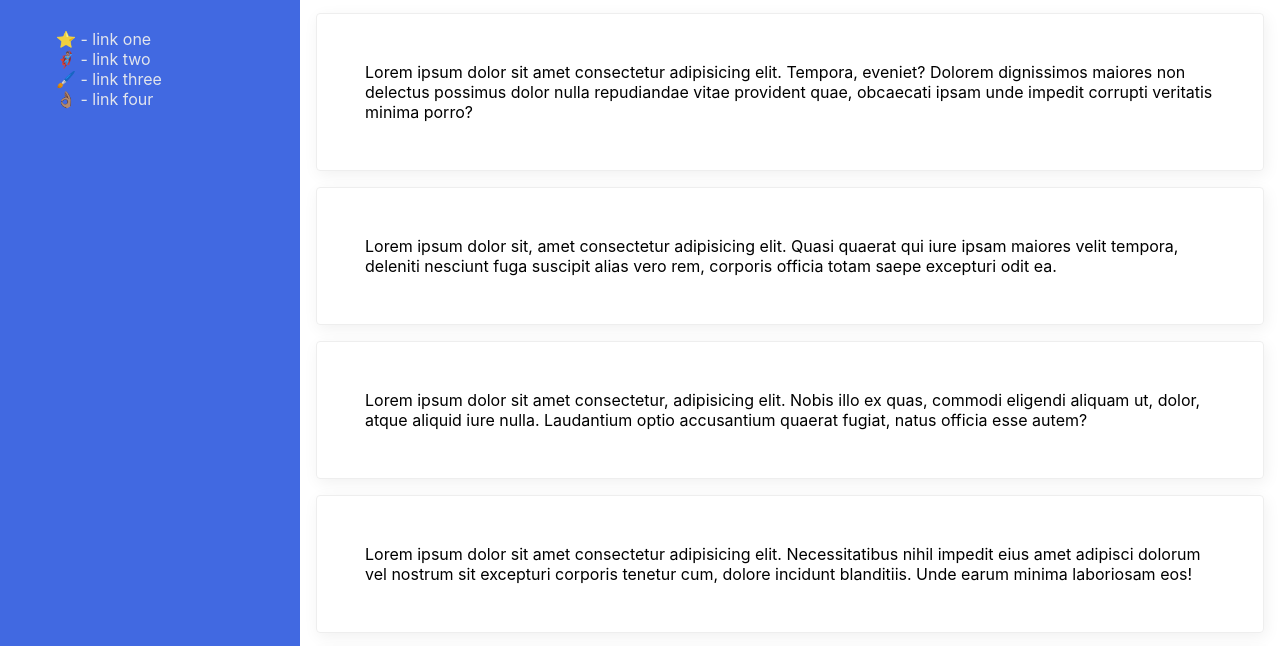
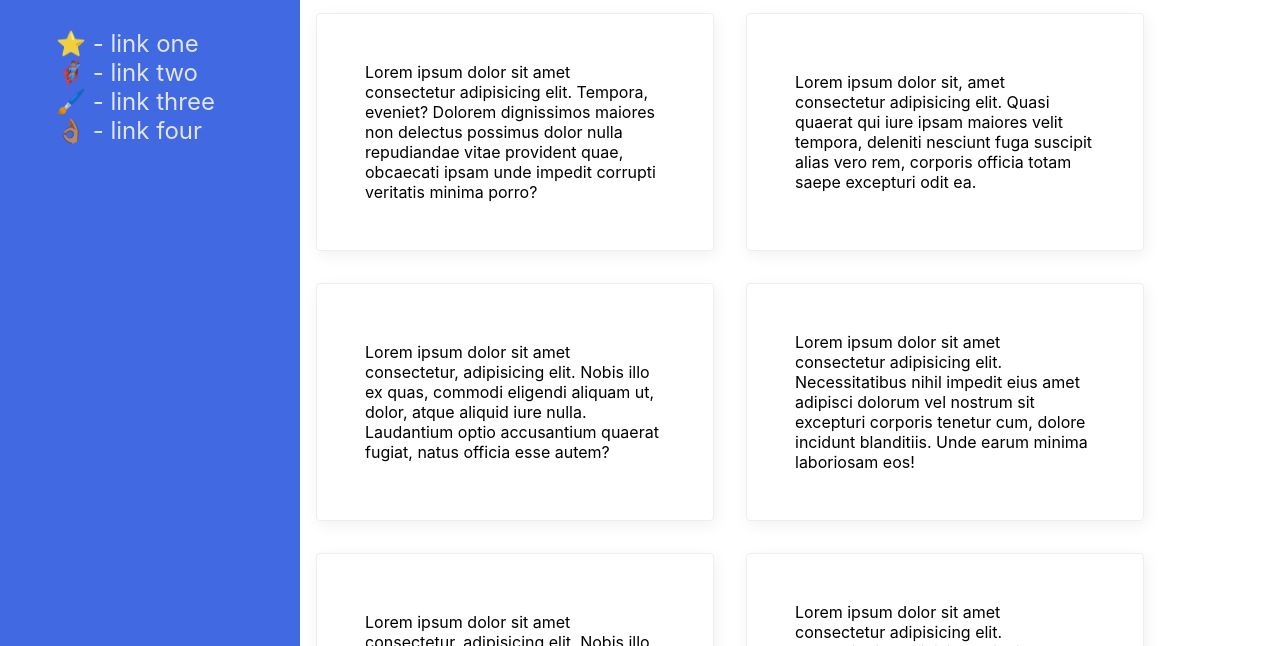
Before and after one commit to F-Mathebula/07-flex-layout-2, a plain HTML site: page index.html in a window 1280 px wide. Shown: the part 75-721 px from the top of the page. Drawn offline with Linux system fonts and the light colour scheme.

Commit message:
center and wrap the cards

```diff
--- a/style.css
+++ b/style.css
@@ -2,6 +2,8 @@ body {
     font-family: -apple-system, BlinkMacSystemFont, 'Segoe UI', Roboto, Oxygen, Ubuntu, Cantarell, 'Open Sans', 'Helvetica Neue', sans-serif;
     margin: 0;
     min-height: 100vh;
+    display: flex;
+    flex-direction: column;
 }
 
 .header {
@@ -22,7 +24,6 @@ body {
     display: flex;
     align-items: center;
     justify-content: center;
-    flex: 1;
 }
 
 .sidebar {
@@ -37,8 +38,11 @@ body {
     border: 1px solid #eee;
     box-shadow: 2px 4px 16px rgba(0, 0, 0, .06);
     border-radius: 4px;
+    display: flex;
+    align-items: center;
     padding: 48px;
     margin: 16px;
+    width: 300px;
 }
 
 ul {
@@ -48,8 +52,15 @@ ul {
 a {
     text-decoration: none;
     color: #eeee;
+    font-size: 24px;
 }
 
 .container {
     display: flex;
+    flex: 1;
 }
+
+.cards {
+    display: flex;
+    flex-wrap: wrap;
+}
```
